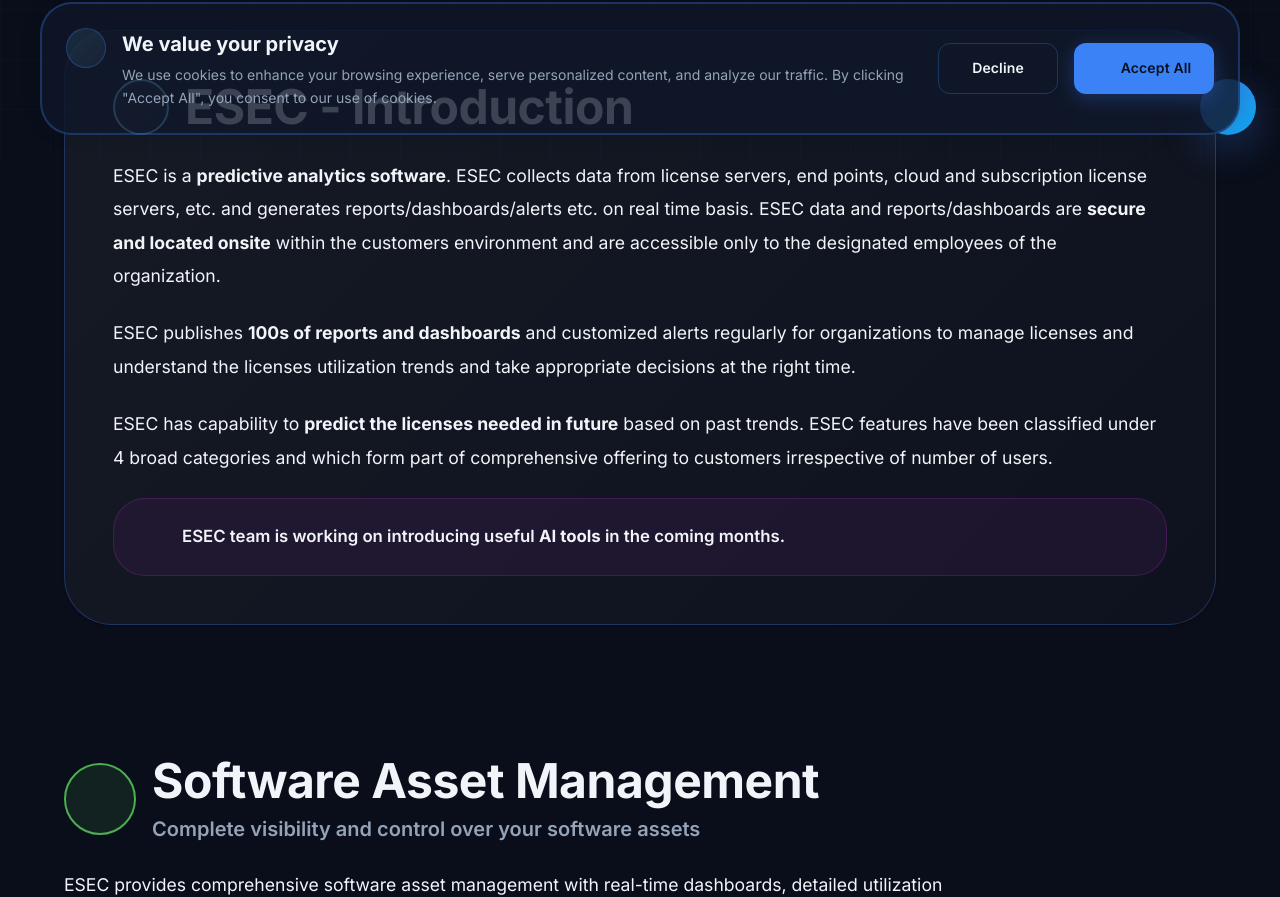
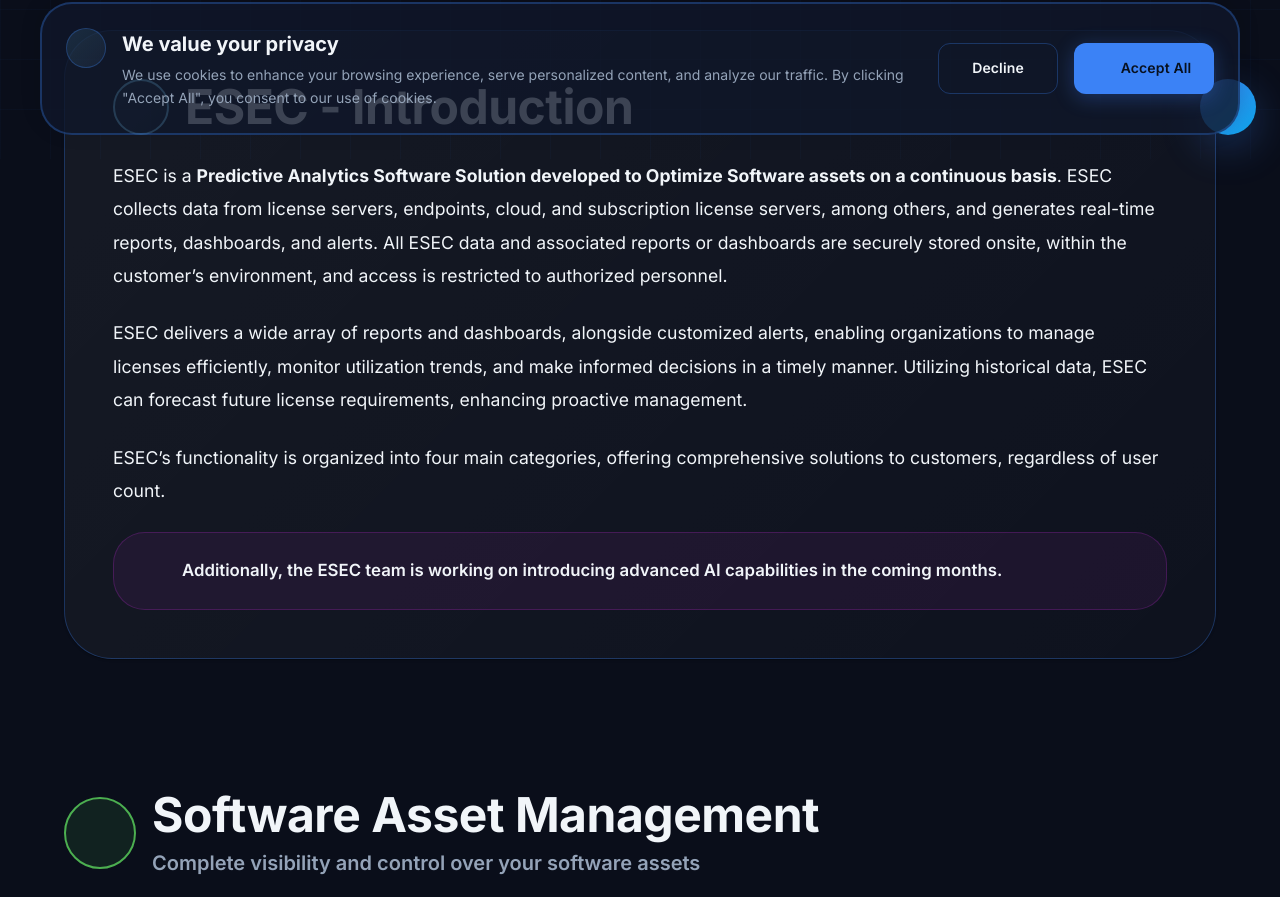
Before and after one commit to Ayushman-a/ESEC, a React (Vite) app: page /features in a window 1280 px wide. Shown: the part 641-1538 px from the top of the page. Built offline with nearby package versions, Linux system fonts and the light colour scheme; some icons are missing.

Commit message:
UI changes

```diff
--- a/src/components/Navbar.tsx
+++ b/src/components/Navbar.tsx
@@ -10,7 +10,7 @@ import esecDarkLogo from '../assets/images/esec_darklogo.png'
 
 export default function Navbar() {
   const [anchorEls, setAnchorEls] = React.useState<Record<string, null | HTMLElement>>({
-    Products: null, Company: null, Contacts: null
+    Solutions: null, Company: null, Contacts: null
   })
   const [mobileOpen, setMobileOpen] = React.useState(false)
   const navigate = useNavigate()
@@ -19,7 +19,7 @@ export default function Navbar() {
   const { t } = useTranslation()
 
   const menu = {
-    Products: [
+    Solutions: [
       { label: t('nav.menu.introduction'), to: '/features#introduction' },
       { label: t('nav.menu.sam'), to: '/features#sam' },
       { label: t('nav.menu.compliance'), to: '/features#compliance' },
--- a/src/i18n/locales/en.json
+++ b/src/i18n/locales/en.json
@@ -15,6 +15,7 @@
     "menu": {
       "features": "Features",
       "products": "Products",
+      "solutions": "Solutions",
       "company": "Company",
       "contacts": "Contacts",
       "introduction": "Introduction",
--- a/src/pages/Features.tsx
+++ b/src/pages/Features.tsx
@@ -359,15 +359,16 @@ export default function Features() {
             </Box>
 
             <Typography variant="body1" sx={{ fontSize: '1.1rem', lineHeight: 1.9, color: colors.text.primary }}>
-              ESEC is a <strong>predictive analytics software</strong>. ESEC collects data from license servers, end points, cloud and subscription license servers, etc. and generates reports/dashboards/alerts etc. on real time basis. ESEC data and reports/dashboards are <strong>secure and located onsite</strong> within the customers environment and are accessible only to the designated employees of the organization.
+              ESEC is a <strong>Predictive Analytics Software Solution developed to Optimize Software assets on a continuous basis</strong>. ESEC collects data from license servers, endpoints, cloud, and subscription license servers, among others, and generates real-time reports, dashboards, and alerts. All ESEC data and associated reports or dashboards are securely stored onsite, within the customer’s environment, and access is restricted to authorized personnel.
+
             </Typography>
 
             <Typography variant="body1" sx={{ fontSize: '1.1rem', lineHeight: 1.9, color: colors.text.primary }}>
-              ESEC publishes <strong>100s of reports and dashboards</strong> and customized alerts regularly for organizations to manage licenses and understand the licenses utilization trends and take appropriate decisions at the right time.
+            ESEC delivers a wide array of reports and dashboards, alongside customized alerts, enabling organizations to manage licenses efficiently, monitor utilization trends, and make informed decisions in a timely manner. Utilizing historical data, ESEC can forecast future license requirements, enhancing proactive management.
             </Typography>
 
             <Typography variant="body1" sx={{ fontSize: '1.1rem', lineHeight: 1.9, color: colors.text.primary }}>
-              ESEC has capability to <strong>predict the licenses needed in future</strong> based on past trends. ESEC features have been classified under 4 broad categories and which form part of comprehensive offering to customers irrespective of number of users.
+            ESEC’s functionality is organized into four main categories, offering comprehensive solutions to customers, regardless of user count.
             </Typography>
 
             <Box sx={{
@@ -384,7 +385,7 @@ export default function Features() {
             }}>
               <Icon icon="mdi:sparkles" width="28" height="28" color="#9C27B0" />
               <Typography variant="body1" sx={{ fontSize: '1.05rem', fontWeight: 600, color: colors.text.primary }}>
-                ESEC team is working on introducing useful <strong>AI tools</strong> in the coming months.
+              Additionally, the ESEC team is working on introducing advanced AI capabilities in the coming months.
               </Typography>
             </Box>
           </Stack>
```
Also changed, not shown: src/assets/images/esec_darklogo.png, src/assets/images/new-logo.png.
